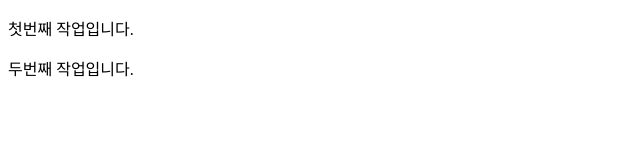
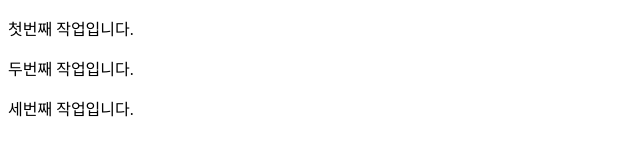
Before and after one commit to parkchho/ezen02, a plain HTML site: page index.html in a window 1280 px wide. Shown: the whole page, without its empty margins (0-640 px from the left). Drawn offline with Linux system fonts and the light colour scheme.

Commit message:
ford commit

```diff
--- a/index.html
+++ b/index.html
@@ -8,5 +8,6 @@
 <body>
     <p>첫번째 작업입니다.</p>
     <p>두번째 작업입니다.</p>
+    <p>세번째 작업입니다.</p>
 </body>
 </html>
```
